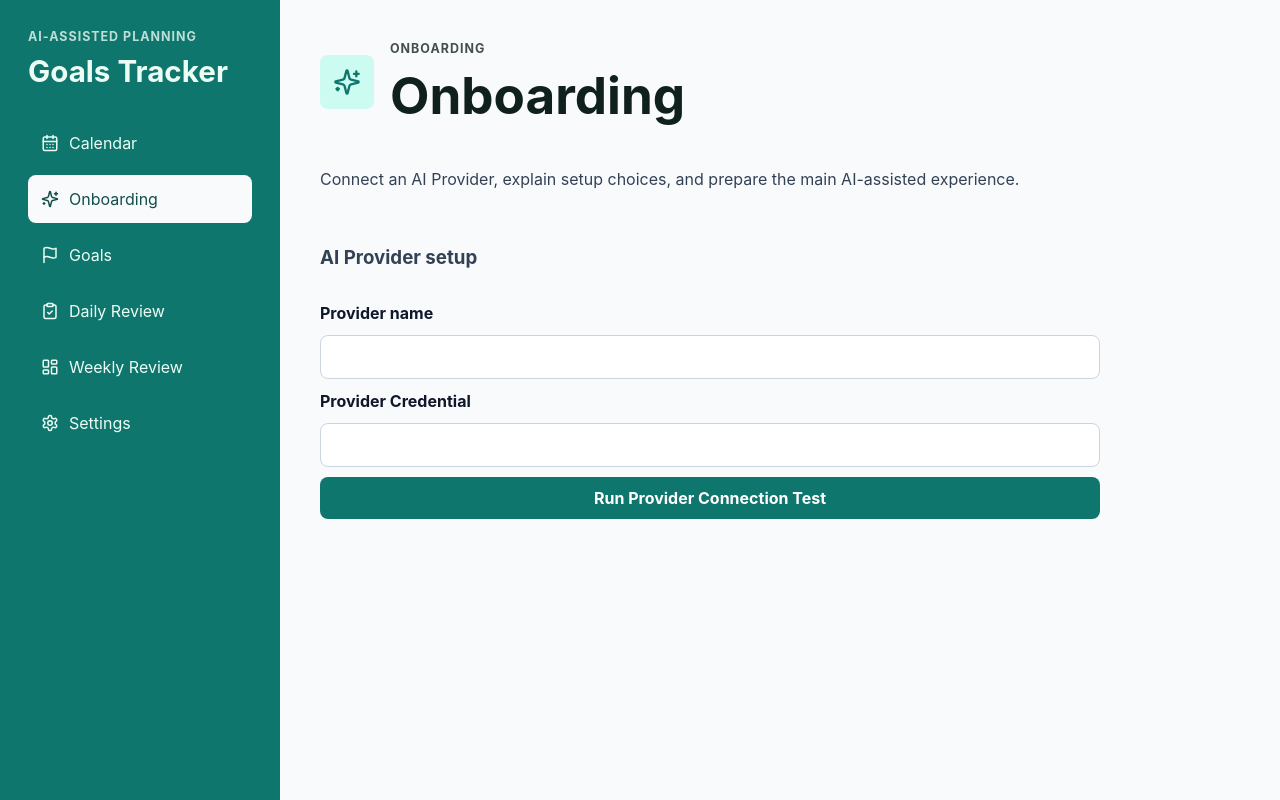
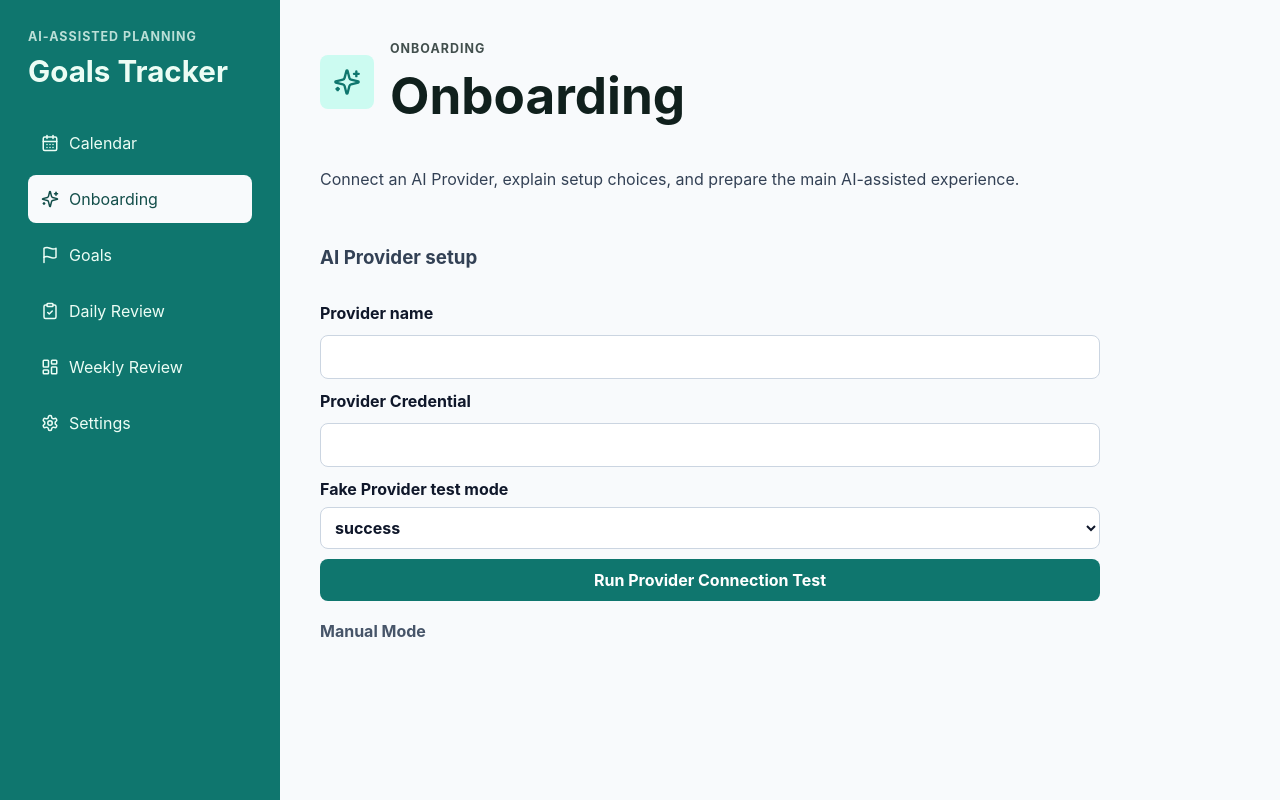
Before and after one commit to Jeanspkdz/goals-tracker, a Nuxt app: page / in a window 1280 px wide. Both pictures are taken after a click on the button "Onboarding". Built offline with nearby package versions, Linux system fonts and the light colour scheme.

Commit message:
feat(provider): handle connection failures

```diff
--- a/app/components/AppShell.vue
+++ b/app/components/AppShell.vue
@@ -82,6 +82,7 @@ type ScheduledTaskDraft = {
 type ProviderDraft = {
   providerName: string;
   credential: string;
+  fakeMode: "success" | "failure";
 };
 
 type ActiveProvider = {
@@ -203,7 +204,8 @@ const goalTitle = ref("");
 const taskDrafts = ref<Record<number, TaskDraft>>({});
 const providerDraft = ref<ProviderDraft>({
   providerName: "",
-  credential: ""
+  credential: "",
+  fakeMode: "success"
 });
 const activeProvider = ref<ActiveProvider | null>(null);
 const providerConnectionError = ref("");
@@ -260,7 +262,7 @@ async function runProviderConnectionTest() {
     return;
   }
 
-  const adapter = createFakeAiProviderAdapter({ mode: "success" });
+  const adapter = createFakeAiProviderAdapter({ mode: providerDraft.value.fakeMode });
   const result: ProviderConnectionResult = await adapter.testConnection({
     providerName,
     secret: credential
@@ -725,6 +727,17 @@ function taskPlanningLabel(task: Task) {
             type="password"
           />
 
+          <label>
+            Fake Provider test mode
+            <select
+              v-model="providerDraft.fakeMode"
+              aria-label="Fake Provider test mode"
+            >
+              <option>success</option>
+              <option>failure</option>
+            </select>
+          </label>
+
           <button type="button" @click="runProviderConnectionTest">
             Run Provider Connection Test
           </button>
@@ -732,6 +745,10 @@ function taskPlanningLabel(task: Task) {
             {{ providerConnectionError }}
           </p>
         </section>
+
+        <p v-if="!activeProvider" class="planning-state">
+          Manual Mode
+        </p>
 
         <section
           v-if="activeProvider"
```
Also changed, not shown: 1 other file (tests, documents, lock files or other folders).
